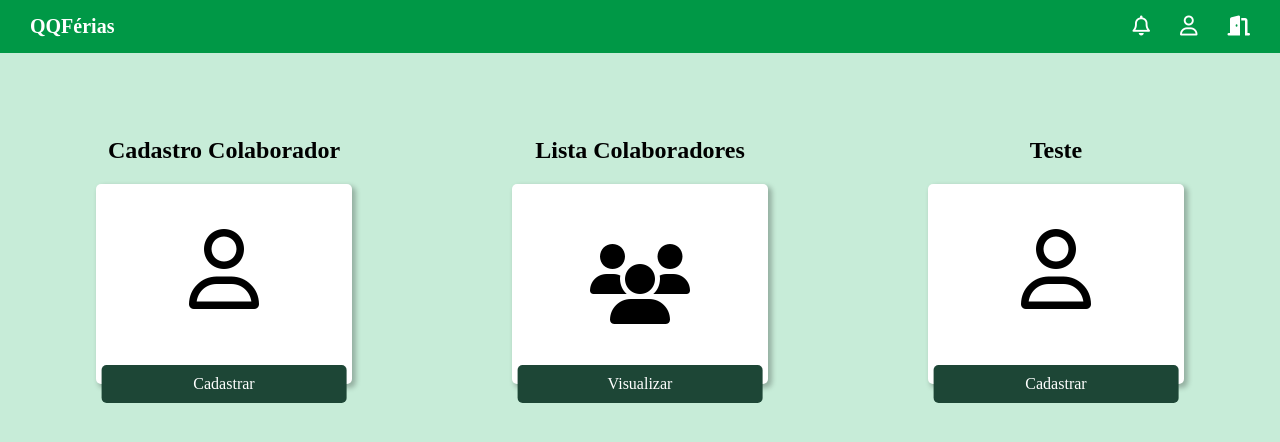
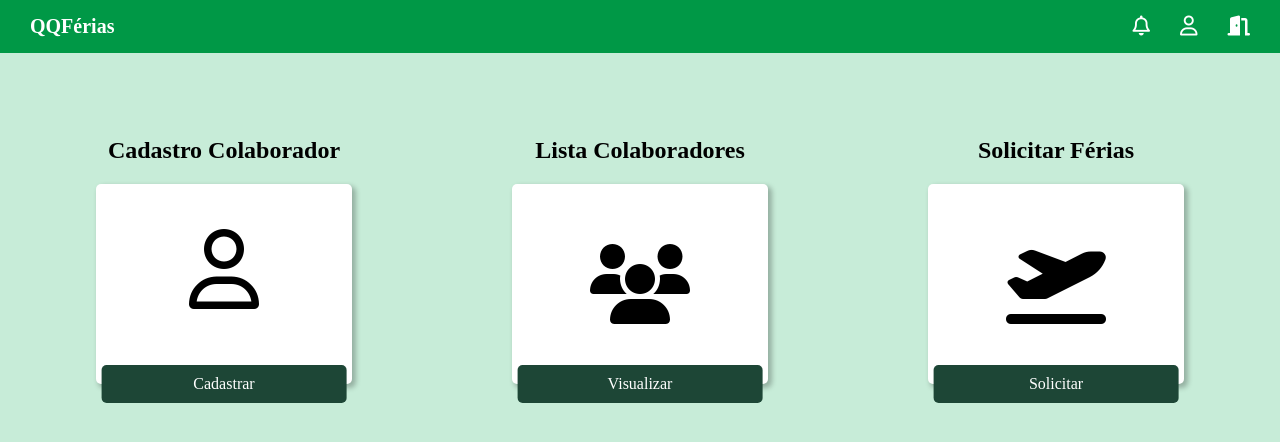
Before and after one commit to VinnenLM/gerenciador-ferias, a React (Create React App) app in the folder frontend/: page /home in a window 1280 px wide. Shown: the top 442 px of the page. Built offline with nearby package versions, Linux system fonts and the light colour scheme.

Commit message:
Adicionados arquivos base para outras paginas

```diff
--- a/frontend/src/pages/colaboradores/index.js
+++ b/frontend/src/pages/colaboradores/index.js
@@ -1,11 +1,12 @@
 import { Header } from "../../components/header"
+import "./style.css"
 
 export const Colaboradores = () => {
     return (
         <>
             <Header />
             <h1>Colaboradores</h1>
-            <input type="search" placeholder="Pesquisar colaborador"/>
+            <input type="search" placeholder="Pesquisar colaborador" id="pesquisar"/>
 
             <div className="container">
             <table>
--- a/frontend/src/pages/colaboradores/style.css
+++ b/frontend/src/pages/colaboradores/style.css
@@ -0,0 +1,6 @@
+#pesquisar{
+    text-align: center;
+    display: flex;
+    margin: 0 auto;
+    margin-bottom: 20px !important;
+}
--- /dev/null
+++ b/frontend/src/pages/dashboard/index.js
@@ -0,0 +1,5 @@
+export const Dashboard = () => {
+    return(
+        <h1>Teste</h1>
+    )
+}
--- a/frontend/src/pages/home/index.js
+++ b/frontend/src/pages/home/index.js
@@ -20,10 +20,10 @@ export const Home = () => {
                     link="/colaboradores"
                 />
                 <Card
-                    titulo="Teste"
-                    icone="fa-regular fa-user"
-                    botao="Cadastrar"
-                    link=""
+                    titulo="Solicitar Férias"
+                    icone="fas fa-plane-departure"
+                    botao="Solicitar"
+                    link="/solicitar"
                 />
             </div>
         </>
--- /dev/null
+++ b/frontend/src/pages/listaSolicitacoes/index.js
@@ -0,0 +1,5 @@
+export const ListaSolicitacoes = () => {
+    return (
+        <h1>Teste</h1>
+    )
+}
--- /dev/null
+++ b/frontend/src/pages/minhasSolicitacoes/index.js
@@ -0,0 +1,5 @@
+export const MinhasSolicitacoes = () => {
+    return (
+        <h1>Teste</h1>
+    )
+}
--- /dev/null
+++ b/frontend/src/pages/solicitacao/index.js
@@ -0,0 +1,5 @@
+export const Solicitacao = () => {
+    return (
+        <h1>Teste</h1>
+    )
+}
```
Also changed, not shown: frontend/src/pages/dashboard/style.css (added), frontend/src/pages/listaSolicitacoes/style.css (added), frontend/src/pages/minhasSolicitacoes/style.css (added), frontend/src/pages/solicitacao/style.css (added).
